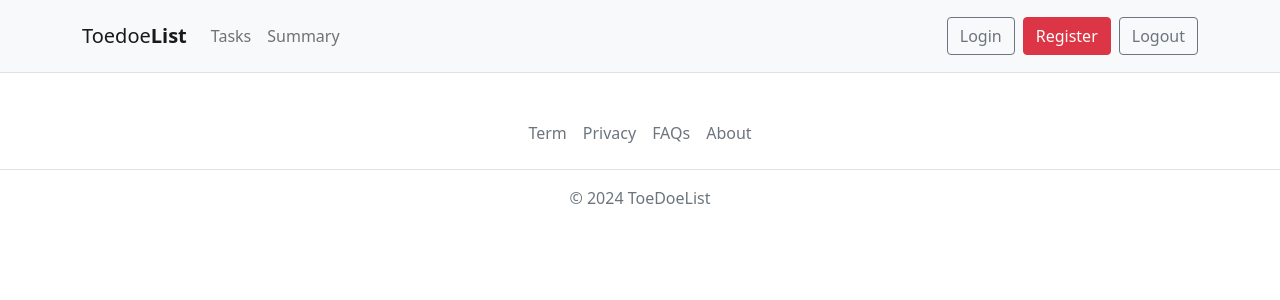
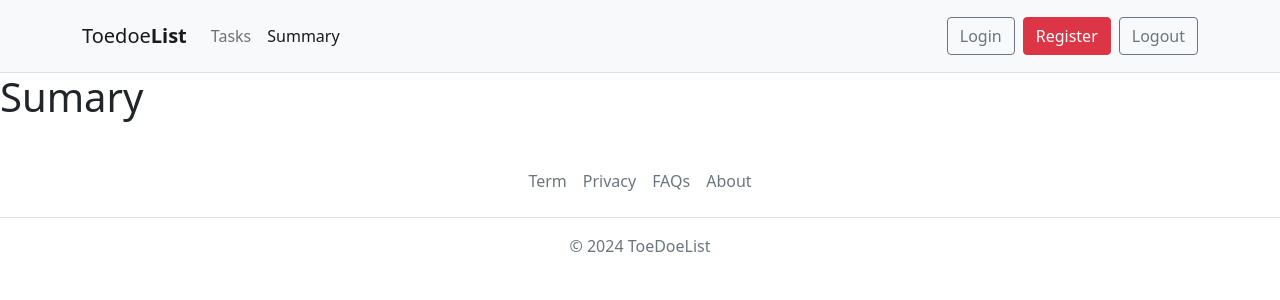
Before and after one commit to kaporto/toedoe-app, a Vue app: page /sumary in a window 1280 px wide. Shown: the top 300 px of the page. Built offline with nearby package versions, Linux system fonts and the light colour scheme.

Commit message:
Styling the current active link

```diff
--- a/src/components/Navbar.vue
+++ b/src/components/Navbar.vue
@@ -13,7 +13,6 @@
             </a>
 
             <button class="navbar-toggler" type="button" data-bs-toggle="collapse" data-bs-target="#navbarNav"
-
                 aria-controls="navbarNav" aria-expanded="false" aria-label="Toggle navigation">
 
                 <span class="navbar-toggler-icon"></span>
@@ -26,14 +25,14 @@
 
                     <li class="nav-item">
 
-                        <!-- router-link :to="{name: 'tasks'}" class="nav-link">Tasks</router-link-->
-                        <a href="#" @click.prevent="$event => $router.push('/tasks')" class="nav-link">Tasks</a>
+                        <router-link :to="{ name: 'tasks' }" class="nav-link">Tasks</router-link>
+                        <!-- a href="#" @click.prevent="$event => $router.push('/tasks')" class="nav-link">Tasks</a-->
 
                     </li>
 
                     <li class="nav-item">
 
-                        <a href="#" class="nav-link">Summary</a>
+                        <router-link :to="{ name: 'sumary' }" class="nav-link">Summary</router-link>
 
                     </li>
 
@@ -43,14 +42,14 @@
 
                     <li class="nav-item">
 
-                        <router-link :to="{name: 'login'}" class="btn btn-outline-secondary ms-2">Login</router-link>
+                        <router-link :to="{ name: 'login' }" class="btn btn-outline-secondary ms-2">Login</router-link>
 
 
                     </li>
 
                     <li class="nav-item">
 
-                        <router-link :to="{name: 'register'}" class="btn btn-danger ms-2">Register</router-link>
+                        <router-link :to="{ name: 'register' }" class="btn btn-danger ms-2">Register</router-link>
 
                     </li>
 
@@ -69,3 +68,9 @@
     </nav>
 
 </template>
+
+<style scoped>
+.nav-link.router-link-active {
+    color: rgba(0, 0, 0, .9);
+}
+</style>
--- a/src/pages/LoginPage.vue
+++ b/src/pages/LoginPage.vue
@@ -4,11 +4,11 @@
 </template>
 
 <script setup>
-import { useRouter} from "vue-router";
+import { useRouter } from "vue-router";
 
 const router = useRouter()
 
-const handleClick = () =>{
-    router.push({ name: 'tasks'})
+const handleClick = () => {
+    router.push({ name: 'tasks' })
 }
 </script>
--- /dev/null
+++ b/src/pages/SumaryPage.vue
@@ -0,0 +1,3 @@
+<template>
+    <h1>Sumary</h1>
+</template>
--- a/src/router/index.js
+++ b/src/router/index.js
@@ -3,5 +3,6 @@ import routes from "./routes";
 
 export default createRouter({
     routes,
-    history:createWebHistory()
+    history:createWebHistory(),
+    //linkActiveClass: 'active'
 })
--- a/src/router/routes.js
+++ b/src/router/routes.js
@@ -1,6 +1,7 @@
 import TaskPages from "../pages/TasksPage.vue";
 import LoginPage from "../pages/LoginPage.vue";
 import RegisterPage from "../pages/RegisterPage.vue";
+import SumaryPage from "../pages/SumaryPage.vue";
 
 const routes = [
     {
@@ -17,6 +18,11 @@ const routes = [
         path: "/register",
         component: RegisterPage,
         name: 'register'
+    },
+    {
+        path: "/sumary",
+        component: SumaryPage,
+        name: 'sumary'
     }
 
 ]
```
